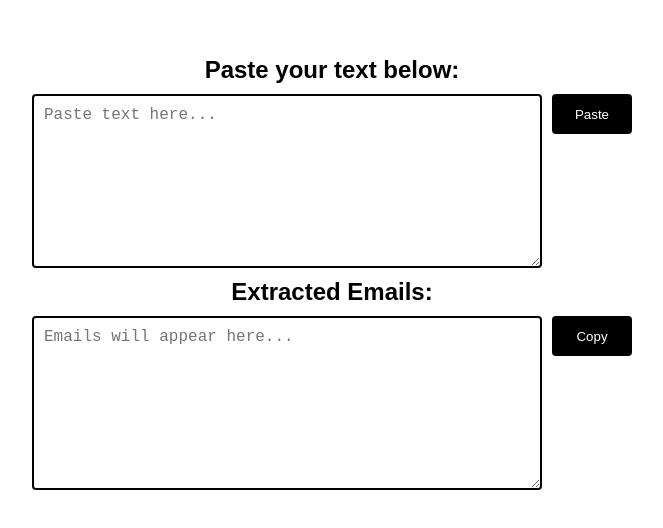
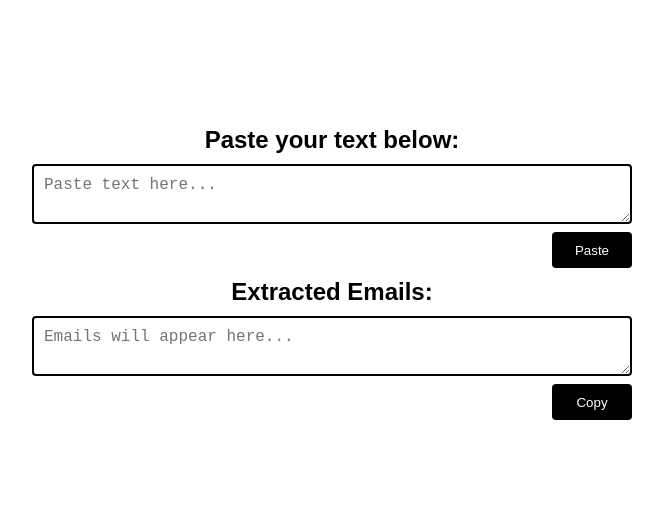
Before and after one commit to Penguin186/email-filter, a plain HTML site: page index.html in a window 1280 px wide. Shown: the part 132-660 px from the top of the page, without its empty margins (308-971 px from the left). Drawn offline with Linux system fonts and the light colour scheme.

Commit message:
Place buttons under their respective textboxes; align right

```diff
--- a/index.html
+++ b/index.html
@@ -3,7 +3,7 @@
 <head>
     <meta charset="UTF-8">
     <meta name="viewport" content="width=device-width, initial-scale=1.0">
-    <title>Email Extractor</title>
+    <title>Email Filter</title>
     <style>
         body {
             font-family: Arial, sans-serif;
@@ -17,11 +17,11 @@
         }
         .container {
             display: flex;
-            flex-direction: row;
+            flex-direction: column;
             width: 80%;
             max-width: 600px;
-            gap: 10px;
-            align-items: start;
+            gap: 8px;
+            align-items: stretch;
         }
         textarea {
             flex: 1;
@@ -38,16 +38,16 @@
             border-color: #666666;
         }
         .button {
-            padding: 10px 20px;
+            padding: 8px 14px;
             color: #ffffff;
             background-color: #000000;
             border: 2px solid #000000;
             border-radius: 4px;
             cursor: pointer;
-            height: 40px;
+            height: 36px;
             min-width: 80px;
-            transition: all 0.3s ease;
-            align-self: stretch;
+            transition: all 0.25s ease;
+            align-self: flex-end;
         }
         .button:hover {
             background-color: #ffffff;
```
